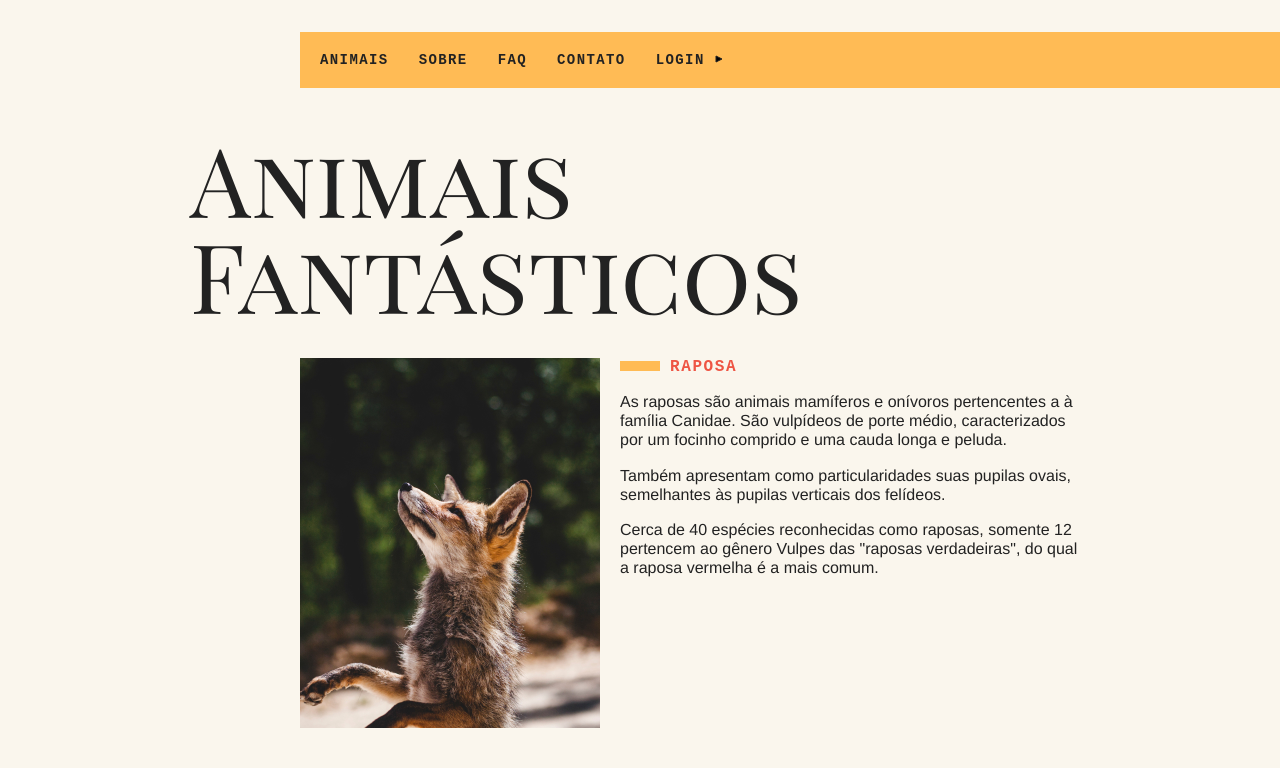
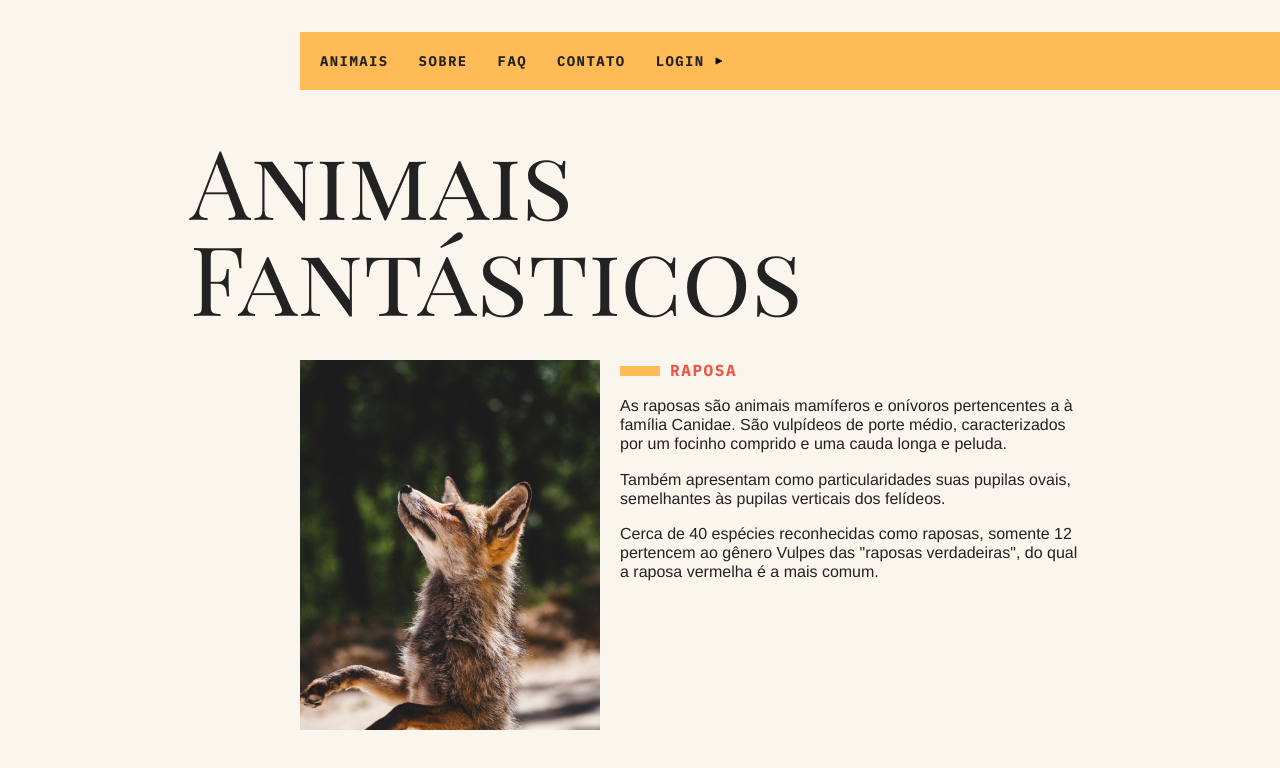
Before and after one commit to flp96/animais-fantasticos, a website built with webpack: page index.html in a window 1280 px wide. Shown: the top 768 px of the page. Built offline with nearby package versions, Linux system fonts and the light colour scheme; no server answers.

Commit message:
adicionada fonte IBM Plex Mono

```diff
--- a/index.html
+++ b/index.html
@@ -5,7 +5,7 @@
   <meta name="viewport" content="width=device-width, initial-scale=1.0">
   <link rel="preconnect" href="https://fonts.googleapis.com">
   <link rel="preconnect" href="https://fonts.gstatic.com" crossorigin>
-  <link href="https://fonts.googleapis.com/css2?family=Playfair+Display+SC:ital,wght@0,400;0,700;0,900;1,400;1,700;1,900&display=swap"rel="stylesheet">
+  <link href="https://fonts.googleapis.com/css2?family=IBM+Plex+Mono:700|Playfair+Display+SC:ital,wght@0,400;0,700;0,900;1,400;1,700;1,900&display=swap"rel="stylesheet">
   <script>document.documentElement.className += ' js';</script>
   <link rel="stylesheet" href="css/style.css">
   <title>Animais Fantásticos</title>
```
